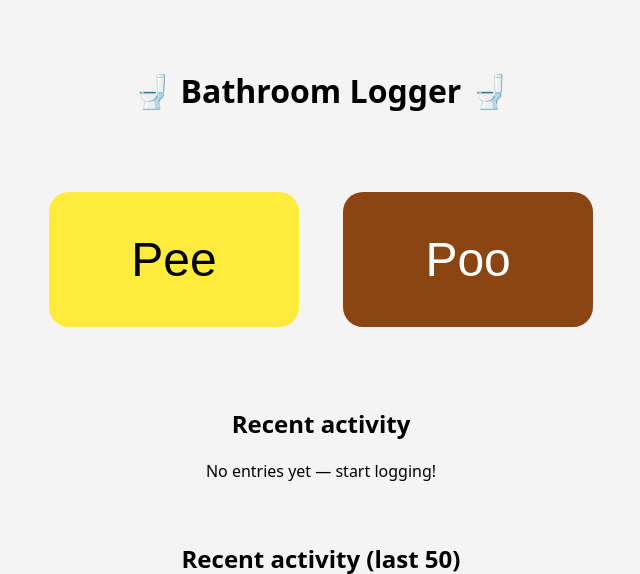
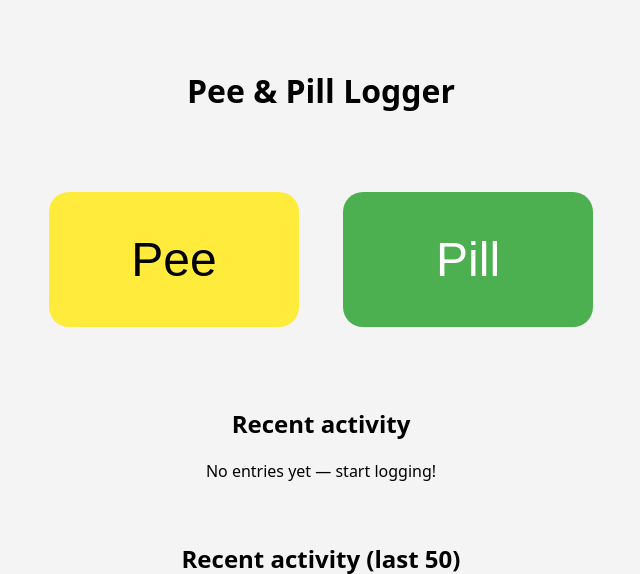
Before and after one commit to vladimir-zolotykh/bathlog, a Django app: page / in a window 1280 px wide. Shown: the top 574 px of the page, without its empty margins (319-959 px from the left). Run offline with Django 5.2, Linux system fonts and the light colour scheme; data that the repository does not hold is empty.

Commit message:
Change 'Poo' button to 'Pill'

```diff
--- a/timestamp/models.py
+++ b/timestamp/models.py
@@ -5,7 +5,7 @@ from django.utils import timezone
 class LogEntry(models.Model):
     ACTION_CHOICES = [
         ("pee", "Pee"),
-        ("poo", "Poo"),
+        ("pill", "Pill"),  # ← changed from "poo"
     ]
 
     action = models.CharField(max_length=10, choices=ACTION_CHOICES)
--- a/timestamp/templates/timestamp/home.html
+++ b/timestamp/templates/timestamp/home.html
@@ -3,7 +3,7 @@
 <head>
     <meta charset="UTF-8">
     <meta name="viewport" content="width=device-width, initial-scale=1.0">
-    <title>Pee & Poo Logger</title>
+    <title>Pee & Pill Logger</title>
     <style>
         body { font-family: system-ui, sans-serif; text-align: center; padding: 40px; background: #f4f4f4; }
         h1 { margin-bottom: 50px; }
@@ -17,20 +17,20 @@
             cursor: pointer;
             min-width: 250px;
         }
-        .pee { background: #ffeb3b; }   /* yellow */
-        .poo { background: #8b4513; color: white; } /* brown */
+        .pee { background: #ffeb3b; }          /* yellow */
+        .pill { background: #4caf50; color: white; }  /* green pill */
         .log { margin-top: 60px; }
         .entry { padding: 8px; font-size: 1.2rem; }
         .pee-entry { color: #b8860b; }
-        .poo-entry { color: #654321; }
+        .pill-entry { color: #2e7d32; }
     </style>
 </head>
 <body>
-    <h1>🚽 Bathroom Logger 🚽</h1>
+    <h1>Pee & Pill Logger</h1>
 
     <div class="buttons">
         <button onclick="log('pee')" class="pee">Pee</button>
-        <button onclick="log('poo')" class="poo">Poo</button>
+        <button onclick="log('pill')" class="pill">Pill</button>
     </div>
 
     <div id="log" class="log">
@@ -41,10 +41,10 @@
     <script>
     async function log(action) {
         const btn = event.target;
-        btn.disabled = true;                 // prevent double-tap
+        btn.disabled = true;
         btn.style.opacity = 0.6;
 
-        await fetch("", {                   // "" = same URL
+        await fetch("", {
             method: "POST",
             headers: {
                 "X-Requested-With": "XMLHttpRequest",
@@ -53,7 +53,6 @@
             body: new URLSearchParams({action})
         });
 
-        // Reload only the log part
         const resp = await fetch("{{ request.path }}?partial=1");
         document.getElementById("log").innerHTML = await resp.text();
 
@@ -65,9 +64,9 @@
     <div class="log">
         <h2>Recent activity (last 50)</h2>
         {% for entry in entries %}
-            <div class="entry {% if entry.action == 'pee' %}pee-entry{% else %}poo-entry{% endif %}">
+            <div class="entry {% if entry.action == 'pee' %}pee-entry{% else %}pill-entry{% endif %}">
                 {{ entry.timestamp|date:"Y-m-d H:i:s" }} —
-                {% if entry.action == 'pee' %}💦 Pee{% else %}💩 Poo{% endif %}
+                {% if entry.action == 'pee' %}Pee{% else %}Pill{% endif %}
             </div>
         {% empty %}
             <p>No entries yet. Go ahead!</p>
--- a/timestamp/templates/timestamp/log_partial.html
+++ b/timestamp/templates/timestamp/log_partial.html
@@ -1,8 +1,8 @@
 {# timestamp/templates/timestamp/log_partial.html #}
 {% for entry in entries %}
-    <div class="entry {% if entry.action == 'pee' %}pee-entry{% else %}poo-entry{% endif %}">
+    <div class="entry {% if entry.action == 'pee' %}pee-entry{% else %}pill-entry{% endif %}">
         {{ entry.timestamp|date:"M d H:i" }} —
-        {% if entry.action == 'pee' %}Pee{% else %}Poo{% endif %}
+        {% if entry.action == 'pee' %}Pee{% else %}Pill{% endif %}
     </div>
 {% empty %}
     <p>No entries yet — start logging!</p>
```
Also changed, not shown: timestamp/migrations/0002_alter_logentry_action.py (added).
